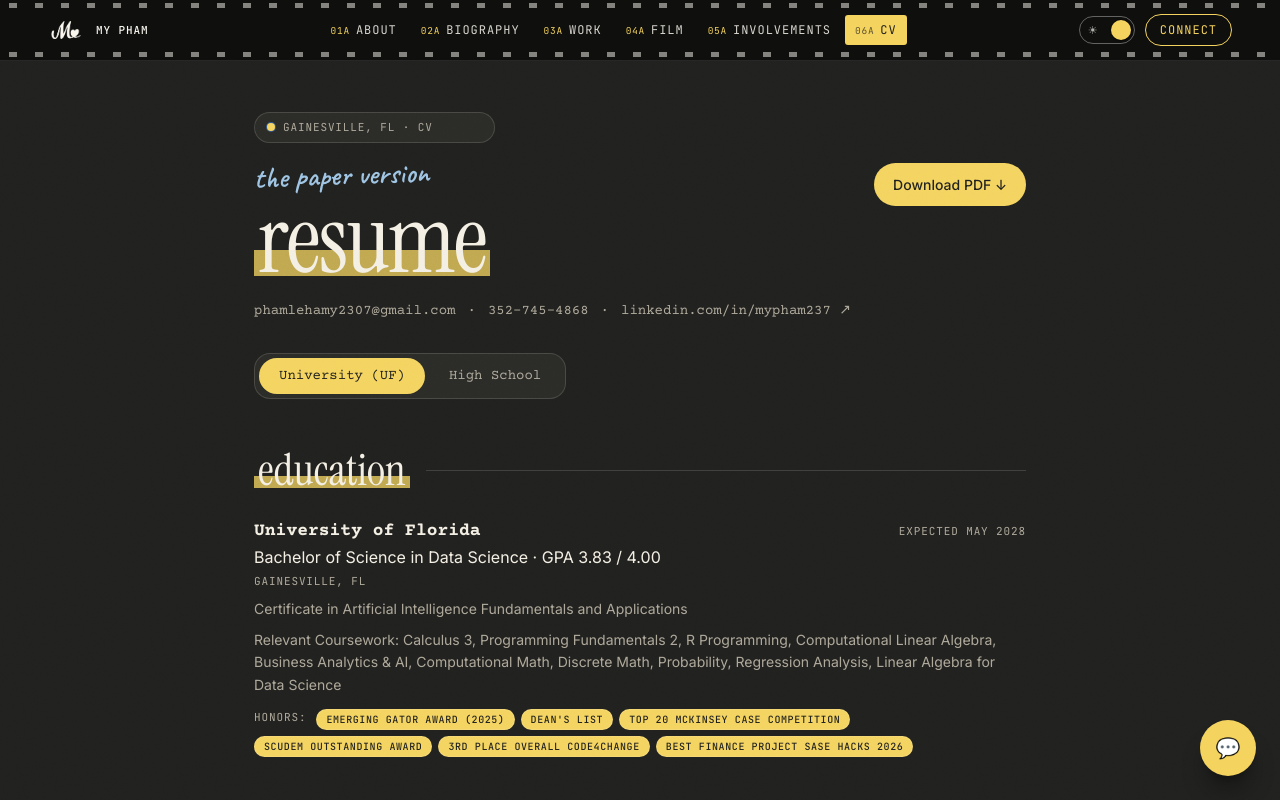
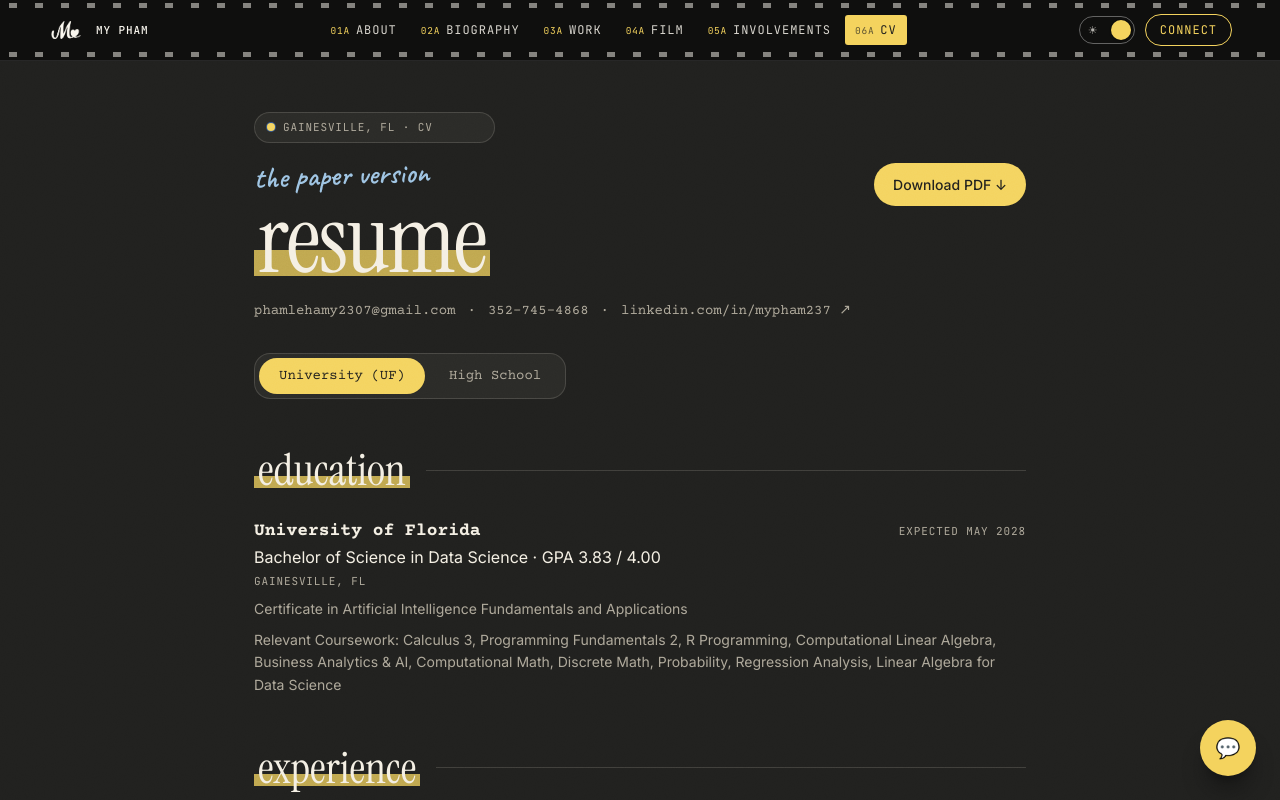
Before and after one commit to phammy237/mypham-film, a Next.js app: page /cv in a window 1280 px wide. Shown: the top 800 px of the page. Built offline with nearby package versions, Linux system fonts and the light colour scheme.

Commit message:
CV: add an Awards section with all seven awards (moved out of Education)

```diff
--- a/app/cv/page.tsx
+++ b/app/cv/page.tsx
@@ -8,6 +8,7 @@ import { SITE_EMAIL } from "@/lib/site";
 import {
   experience,
   leadership,
+  awards,
   education,
   skills,
   earlyCareerPrograms,
@@ -119,16 +120,6 @@ export default function CVPage() {
                   {edu.details.map((d, di) => (
                     <p key={di} className="text-sm mt-2 leading-relaxed text-[var(--muted)]">{d}</p>
                   ))}
-                  {edu.honors.length > 0 && (
-                    <div className="flex flex-wrap gap-1.5 mt-3">
-                      <span className="f-mono text-[var(--muted)] mr-1">Honors:</span>
-                      {edu.honors.map((h) => (
-                        <span key={h} className="f-chip border-transparent bg-[var(--butter)] text-[#20201E]">
-                          {h}
-                        </span>
-                      ))}
-                    </div>
-                  )}
                 </div>
               ))}
             </Section>
@@ -203,6 +194,21 @@ export default function CVPage() {
                   </motion.div>
                 ))}
               </div>
+            </Section>
+
+            {/* Awards */}
+            <Section title="Awards">
+              <ul className="grid gap-3 sm:grid-cols-2">
+                {awards.map((a) => (
+                  <li key={a.title + a.event} className="f-card flex items-start gap-3" style={{ padding: 14 }}>
+                    <span aria-hidden="true" className="mt-0.5 grid h-7 w-7 shrink-0 place-items-center rounded-full bg-[var(--butter)] text-sm text-[#20201E]">★</span>
+                    <div className="min-w-0">
+                      <p className="f-type font-bold leading-snug">{a.title}</p>
+                      <p className="f-mono mt-1 text-[var(--muted)]">{a.event}</p>
+                    </div>
+                  </li>
+                ))}
+              </ul>
             </Section>
 
             {/* Skills */}
--- a/data/cv.ts
+++ b/data/cv.ts
@@ -179,6 +179,17 @@ export const leadership = [
   },
 ];
 
+/** awards and recognition, shown as their own section on the CV */
+export const awards = [
+  { title: "3rd Place Overall", event: "Code4Change" },
+  { title: "Best Finance Project", event: "SASEHacks 2026" },
+  { title: "Best Use of Tiger Data and AWS", event: "ShellHacks 2026" },
+  { title: "Emerging Gator Award", event: "2025" },
+  { title: "Dean’s List", event: "University of Florida" },
+  { title: "Top 20", event: "McKinsey Case Competition" },
+  { title: "Outstanding Award", event: "SCUDEM" },
+];
+
 export const education = [
   {
     degree: "Bachelor of Science in Data Science",
@@ -189,14 +200,6 @@ export const education = [
     details: [
       "Certificate in Artificial Intelligence Fundamentals and Applications",
       "Relevant Coursework: Calculus 3, Programming Fundamentals 2, R Programming, Computational Linear Algebra, Business Analytics & AI, Computational Math, Discrete Math, Probability, Regression Analysis, Linear Algebra for Data Science",
-    ],
-    honors: [
-      "Emerging Gator Award (2025)",
-      "Dean's List",
-      "Top 20 McKinsey Case Competition",
-      "SCUDEM Outstanding Award",
-      "3rd Place Overall Code4Change",
-      "Best Finance Project SASE Hacks 2026",
     ],
   },
 ];
```
